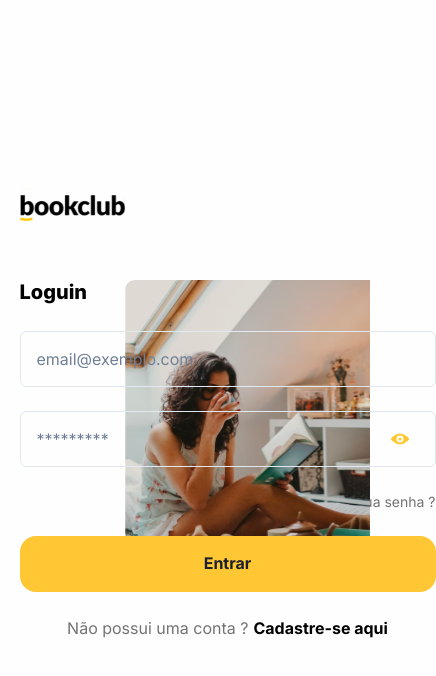
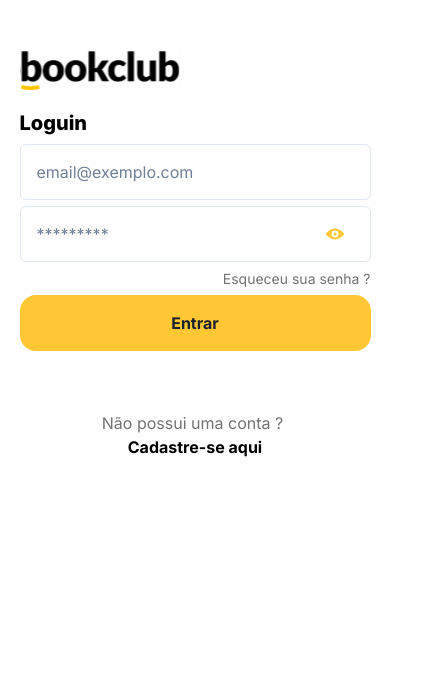
Before and after one commit to tiagosantosdearaujo/bookclub-web, a React (Create React App) app: page / in a window 390 px wide. Shown: the top 676 px of the page, 436 px wide, since content can reach past the window. Built offline with nearby package versions, Linux system fonts and the light colour scheme.

Commit message:
Feat: Implemented responsive screen at login page.

```diff
--- a/src/components/atoms/Link.js
+++ b/src/components/atoms/Link.js
@@ -7,7 +7,12 @@ export const Link = ({ children, ...props }) => (
 );
 
 Link.Action = ({ text, actionText, ...props }) => (
-  <Flex alignItems="center" justifyContent="center">
+  <Flex
+    marginBottom={["0px", "0px", "106px", "24px"]}
+    flexDirection={["column", "row"]}
+    alignItems={["center"]}
+    justifyContent={["flex-end", "center"]}
+  >
     <ChakraLink
       width="auto"
       marginRight="5px"
--- a/src/modules/unauthenticated/screens/Loguin/index.js
+++ b/src/modules/unauthenticated/screens/Loguin/index.js
@@ -5,8 +5,8 @@ export const LoguinScreen = () => {
   return (
     <Flex
       flexDirection={"row"}
-      alignItems="center"
-      justifyContent="center"
+      alignItems={["center"]}
+      justifyContent={["center"]}
       width={"100vw"}
       height={"100vh"}
       backgroundColor={""}
@@ -14,9 +14,9 @@ export const LoguinScreen = () => {
       <Flex width={"90vw"} maxWidth="1440px" maxHeight="940px" height={"90vh"}>
         <Flex
           flexDirection={"column"}
-          alignItems="flex-start"
-          justifyContent="center"
-          width={"30%"}
+          alignItems={["flex-start", "flex-start", "center", "flex-start"]}
+          justifyContent={["flex-start", "flex-start", "center", "center"]}
+          width={["100%", "100%", "100%", "50%"]}
           height={"100%"}
         >
           <Image
@@ -24,32 +24,48 @@ export const LoguinScreen = () => {
             alt="BookClub Logo"
             width="160px"
             height="48px"
-            marginBottom="48px"
+            marginBottom={["18px", "76px", "76px", "48px"]}
           />
-          <Flex flexDirection={"column"} width="416px">
-            <Text.ScreenTitle marginBottom="24px">Loguin</Text.ScreenTitle>
-            <Input marginBottom="24px" placeholder="email@exemplo.com" />
-            <Input.Password marginBottom="24px" />
-            <Link textAlign="right" width="100%" marginBottom="24px">
+          <Flex flexDirection={"column"} width="100%" maxWidth="416px">
+            <Text.ScreenTitle marginBottom={["6px", "6px", "20px", "24px"]}>
+              Loguin
+            </Text.ScreenTitle>
+            <Input
+              marginBottom={["6px", "6px", "16px", "24px"]}
+              placeholder="email@exemplo.com"
+            />
+            <Input.Password marginBottom={["6px", "6px", "8px", "24px"]} />
+            <Link
+              textAlign="right"
+              width="100%"
+              marginBottom={["6px", "6px", "47px", "24px"]}
+            >
               Esqueceu sua senha ?
             </Link>
-            <Button marginBottom="24px">Entrar</Button>
+            <Button marginBottom={["60px", "60px", "206px", "24px"]}>
+              Entrar
+            </Button>
             <Link.Action
-              marginBottom="24px"
               text="Não possui uma conta ?"
               actionText="Cadastre-se aqui"
             />
           </Flex>
         </Flex>
         <Flex
-          width={"70%"}
-          height={"100%"}
-          backgroundImage="url('/images/auth_background.svg')"
-          backgroundSize="contain"
-          backgroundPosition="right"
-          backgroundRepeat="no-repeat"
-          borderRadius={"32px"}
-        />
+          display={["none", "none", "none", "flex"]}
+          width={["50%"]}
+          height={["100%"]}
+        >
+          <Image
+            width={["100%"]}
+            height={["100%"]}
+            backgroundImage="url('/images/auth_background.svg')"
+            backgroundSize="auto"
+            backgroundPosition="botton"
+            backgroundRepeat="no-repeat"
+            borderRadius={"32px"}
+          />
+        </Flex>
       </Flex>
     </Flex>
   );
```
